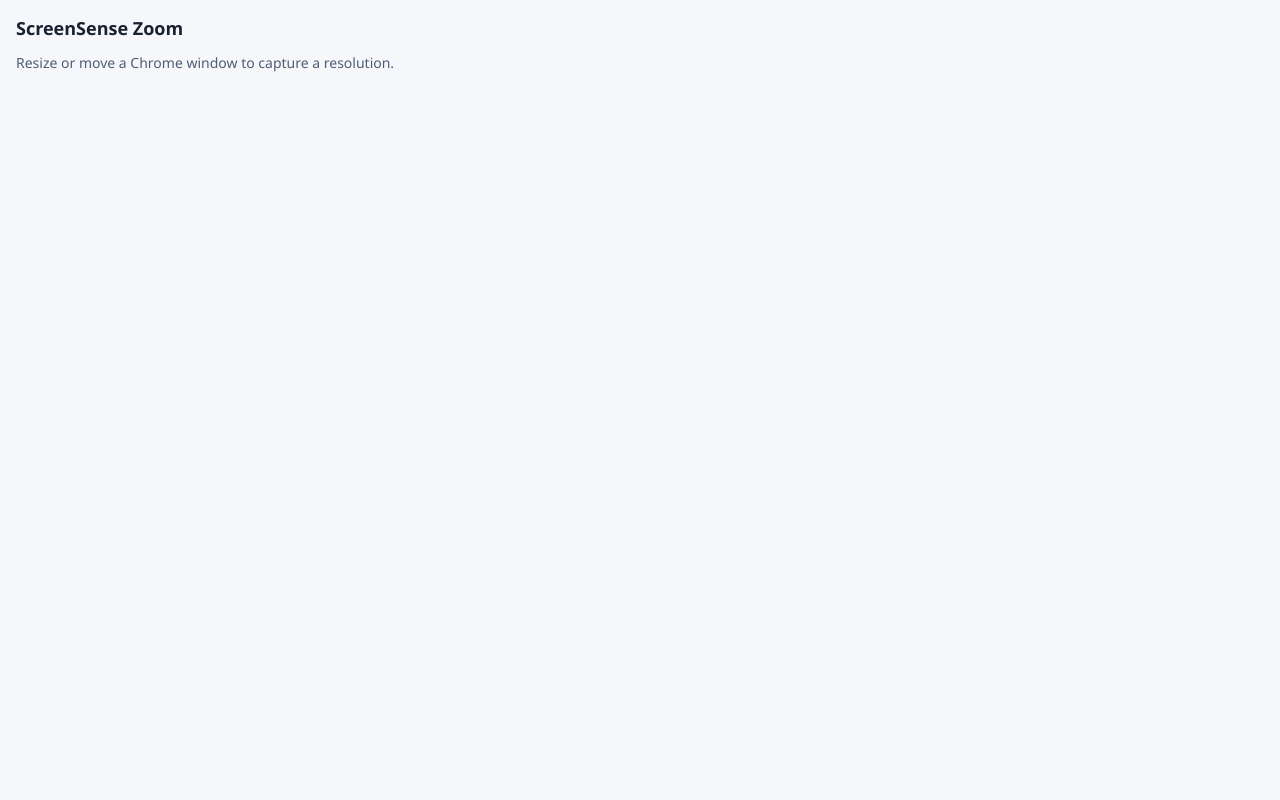
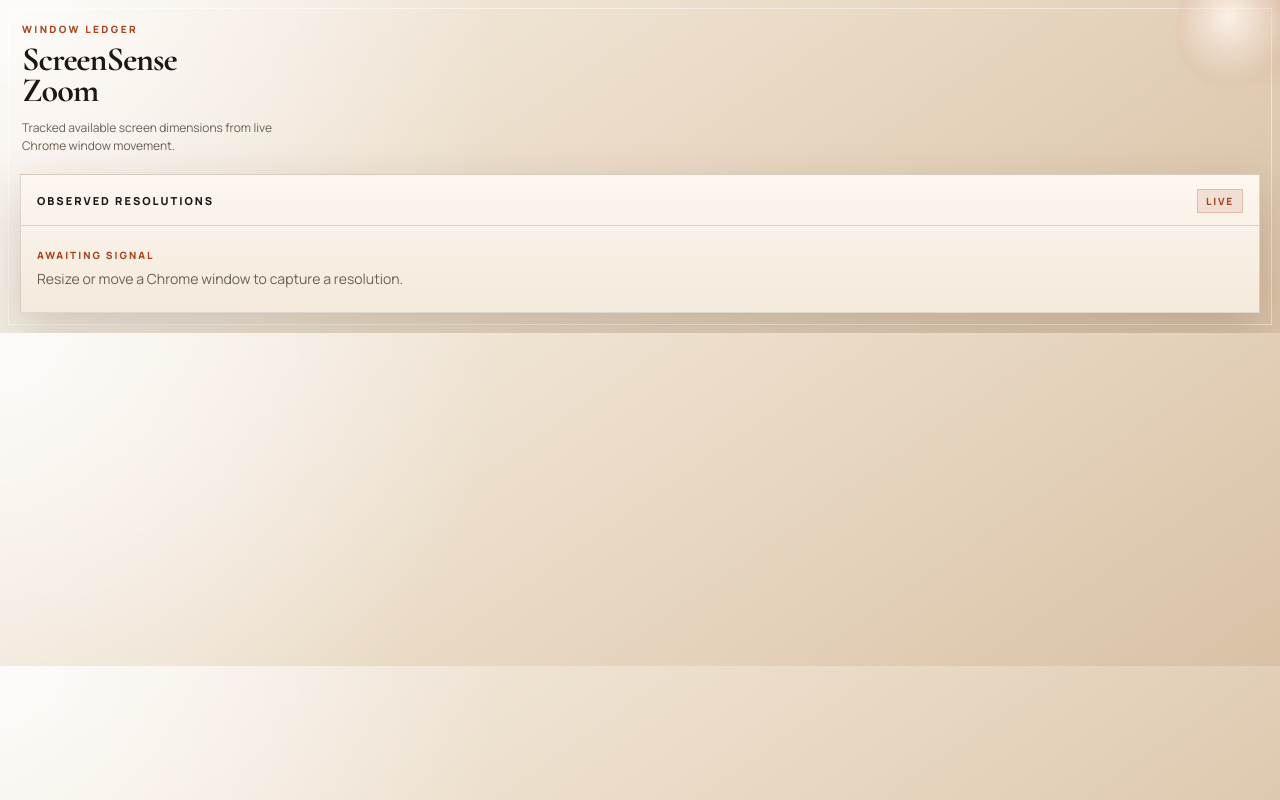
Before and after one commit to ankitgoyalio/screensense-zoom, a website with bundled scripts: page static/popup/popup.html in a window 1280 px wide. Built offline with nearby package versions, Linux system fonts and the light colour scheme; some packages are replaced by stand-ins of ours.

Commit message:
style(popup): refine popup presentation

```diff
--- a/src/popup/popup.ts
+++ b/src/popup/popup.ts
@@ -11,15 +11,21 @@
 
   if (history.length === 0) {
     app.innerHTML = `
-      <p class="empty-state">
-        Resize or move a Chrome window to capture a resolution.
-      </p>
+      <div class="empty-state">
+        <p class="empty-kicker">Awaiting signal</p>
+        <p class="empty-copy">Resize or move a Chrome window to capture a resolution.</p>
+      </div>
     `;
     return;
   }
 
   const listItems = history
-    .map((resolution) => `<li class="resolution-item">${resolution}</li>`)
+    .map((resolution, index) => `
+      <li class="resolution-item">
+        <span class="resolution-index">${String(index + 1).padStart(2, "0")}</span>
+        <span class="resolution-value">${resolution}</span>
+      </li>
+    `)
     .join("");
 
   app.innerHTML = `
--- a/static/popup/popup.css
+++ b/static/popup/popup.css
@@ -1,35 +1,231 @@
+:root {
+  --paper: #f2eadf;
+  --paper-deep: #e6d8c3;
+  --ink: #1c1712;
+  --muted: #6c6054;
+  --accent: #a9441f;
+  --accent-soft: rgba(169, 68, 31, 0.12);
+  --line: rgba(28, 23, 18, 0.14);
+  --shadow: 0 18px 50px rgba(52, 33, 15, 0.18);
+}
+
+* {
+  box-sizing: border-box;
+}
+
 body {
   margin: 0;
-  font-family: "Segoe UI", sans-serif;
-  background: #f5f7fb;
-  color: #18212f;
+  min-width: 320px;
+  font-family: "Manrope", sans-serif;
+  background:
+    radial-gradient(circle at top left, rgba(255, 255, 255, 0.78), transparent 38%),
+    linear-gradient(145deg, #f6efe6 0%, #eadbc6 48%, #d9c1a5 100%);
+  color: var(--ink);
 }
 
 .popup {
-  min-width: 280px;
-  padding: 16px;
+  position: relative;
+  overflow: hidden;
+  padding: 20px;
+}
+
+.popup::before {
+  content: "";
+  position: absolute;
+  inset: 8px;
+  border: 1px solid rgba(255, 255, 255, 0.45);
+  pointer-events: none;
+}
+
+.chrome-frame {
+  position: absolute;
+  top: -36px;
+  right: -28px;
+  width: 132px;
+  height: 132px;
+  border-radius: 50%;
+  background:
+    radial-gradient(circle at 40% 40%, rgba(255, 247, 239, 0.92), rgba(255, 247, 239, 0) 58%),
+    linear-gradient(180deg, rgba(169, 68, 31, 0.2), rgba(169, 68, 31, 0));
+  filter: blur(1px);
+  opacity: 0.95;
+}
+
+.hero {
+  position: relative;
+  z-index: 1;
+  margin-bottom: 18px;
+  padding: 2px 2px 0;
+  animation: rise-in 420ms ease-out;
+}
+
+.eyebrow {
+  margin: 0 0 8px;
+  font-size: 10px;
+  font-weight: 800;
+  letter-spacing: 0.24em;
+  text-transform: uppercase;
+  color: var(--accent);
 }
 
 h1 {
-  margin: 0 0 12px;
-  font-size: 18px;
+  margin: 0;
+  max-width: 220px;
+  font-family: "Cormorant Garamond", serif;
+  font-size: 34px;
+  line-height: 0.92;
+  font-weight: 700;
+  letter-spacing: -0.03em;
+}
+
+.intro {
+  margin: 12px 0 0;
+  max-width: 250px;
+  font-size: 12px;
+  line-height: 1.55;
+  color: var(--muted);
+}
+
+.panel {
+  position: relative;
+  z-index: 1;
+  border: 1px solid var(--line);
+  background:
+    linear-gradient(180deg, rgba(255, 250, 244, 0.8), rgba(244, 233, 219, 0.94)),
+    var(--paper);
+  box-shadow: var(--shadow);
+  backdrop-filter: blur(8px);
+  animation: rise-in 520ms ease-out;
+}
+
+.panel-header {
+  display: flex;
+  align-items: center;
+  justify-content: space-between;
+  gap: 10px;
+  padding: 14px 16px 12px;
+  border-bottom: 1px solid var(--line);
+}
+
+.panel-label {
+  margin: 0;
+  font-size: 11px;
+  font-weight: 800;
+  letter-spacing: 0.18em;
+  text-transform: uppercase;
+}
+
+.panel-accent {
+  display: inline-flex;
+  align-items: center;
+  justify-content: center;
+  min-width: 46px;
+  padding: 4px 8px;
+  border: 1px solid rgba(169, 68, 31, 0.22);
+  background: var(--accent-soft);
+  font-size: 10px;
+  font-weight: 800;
+  letter-spacing: 0.18em;
+  text-transform: uppercase;
+  color: var(--accent);
 }
 
 #app {
+  padding: 8px 16px 16px;
   font-size: 14px;
 }
 
 .empty-state {
+  padding: 14px 0 6px;
+}
+
+.empty-kicker {
+  margin: 0 0 6px;
+  font-size: 10px;
+  font-weight: 800;
+  letter-spacing: 0.2em;
+  text-transform: uppercase;
+  color: var(--accent);
+}
+
+.empty-copy {
   margin: 0;
-  line-height: 1.5;
-  color: #4f5d73;
+  line-height: 1.6;
+  color: var(--muted);
 }
 
 .resolution-list {
   margin: 0;
-  padding-left: 20px;
+  padding: 0;
+  list-style: none;
 }
 
 .resolution-item {
-  line-height: 1.6;
+  display: grid;
+  grid-template-columns: 34px 1fr;
+  align-items: center;
+  gap: 12px;
+  padding: 12px 0;
+  border-bottom: 1px solid var(--line);
+  animation: slide-in 320ms ease-out both;
 }
+
+.resolution-item:last-child {
+  border-bottom: 0;
+  padding-bottom: 4px;
+}
+
+.resolution-index {
+  font-size: 10px;
+  font-weight: 800;
+  letter-spacing: 0.16em;
+  text-transform: uppercase;
+  color: var(--accent);
+}
+
+.resolution-value {
+  font-family: "Cormorant Garamond", serif;
+  font-size: 27px;
+  line-height: 1;
+  letter-spacing: -0.03em;
+}
+
+.resolution-item:nth-child(2) {
+  animation-delay: 40ms;
+}
+
+.resolution-item:nth-child(3) {
+  animation-delay: 80ms;
+}
+
+.resolution-item:nth-child(4) {
+  animation-delay: 120ms;
+}
+
+.resolution-item:nth-child(5) {
+  animation-delay: 160ms;
+}
+
+@keyframes rise-in {
+  from {
+    opacity: 0;
+    transform: translateY(10px);
+  }
+
+  to {
+    opacity: 1;
+    transform: translateY(0);
+  }
+}
+
+@keyframes slide-in {
+  from {
+    opacity: 0;
+    transform: translateX(-8px);
+  }
+
+  to {
+    opacity: 1;
+    transform: translateX(0);
+  }
+}
--- a/static/popup/popup.html
+++ b/static/popup/popup.html
@@ -4,12 +4,31 @@
     <meta charset="UTF-8" />
     <meta name="viewport" content="width=device-width, initial-scale=1.0" />
     <title>ScreenSense Zoom</title>
+    <link rel="preconnect" href="https://fonts.googleapis.com" />
+    <link rel="preconnect" href="https://fonts.gstatic.com" crossorigin />
+    <link
+      href="https://fonts.googleapis.com/css2?family=Cormorant+Garamond:wght@500;600;700&family=Manrope:wght@400;500;700;800&display=swap"
+      rel="stylesheet"
+    />
     <link rel="stylesheet" href="./popup.css" />
   </head>
   <body>
     <main class="popup">
-      <h1>ScreenSense Zoom</h1>
-      <div id="app"></div>
+      <div class="chrome-frame"></div>
+      <section class="hero">
+        <p class="eyebrow">Window Ledger</p>
+        <h1>ScreenSense Zoom</h1>
+        <p class="intro">
+          Tracked available screen dimensions from live Chrome window movement.
+        </p>
+      </section>
+      <section class="panel">
+        <div class="panel-header">
+          <p class="panel-label">Observed resolutions</p>
+          <span class="panel-accent">Live</span>
+        </div>
+        <div id="app"></div>
+      </section>
     </main>
     <script type="module" src="./popup.js"></script>
   </body>
```
Also changed, not shown: AGENTS.md (+8 -4 lines).
